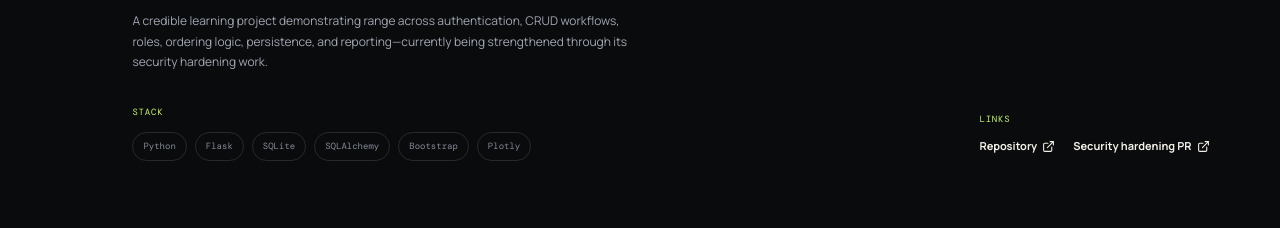
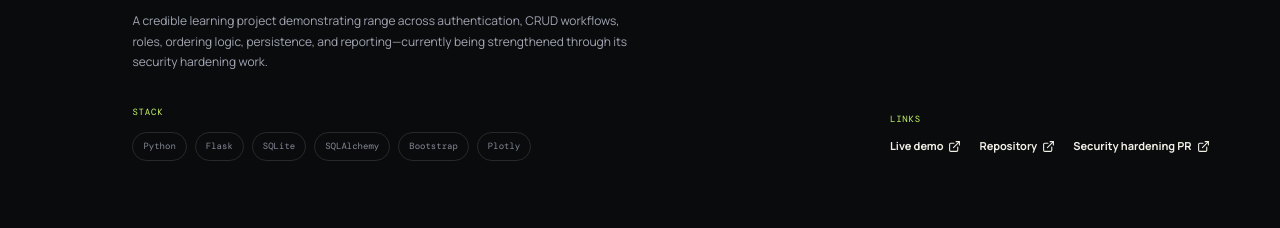
Before and after one commit to AH299-99/azmat-hayat-portfolio, a React (Vite) app in the folder client/: page / in a window 1280 px wide. Shown: the part 2521-2749 px from the top of the page. Built offline with nearby package versions, Linux system fonts and the light colour scheme; a web font is replaced by a local one.

Commit message:
Checkpoint: Connected the Zaiqa Point case study to a verified temporary public Flask demo URL while retaining repository and security PR links. Portfolio TypeScript check and production build passed.

```diff
--- a/client/src/pages/Home.tsx
+++ b/client/src/pages/Home.tsx
@@ -49,6 +49,7 @@ const projects = [
     tags: ["Python", "Flask", "SQLite", "SQLAlchemy", "Bootstrap", "Plotly"],
     accent: "lime",
     links: [
+      ["Live demo", "https://5000-i2ykddf1lnqd04rg5tm9y-df38bd92.us4.manus.computer"],
       ["Repository", "https://github.com/AH299-99/Food_Ordering_app"],
       ["Security hardening PR", "https://github.com/AH299-99/Food_Ordering_app/pull/1"],
     ],
```
